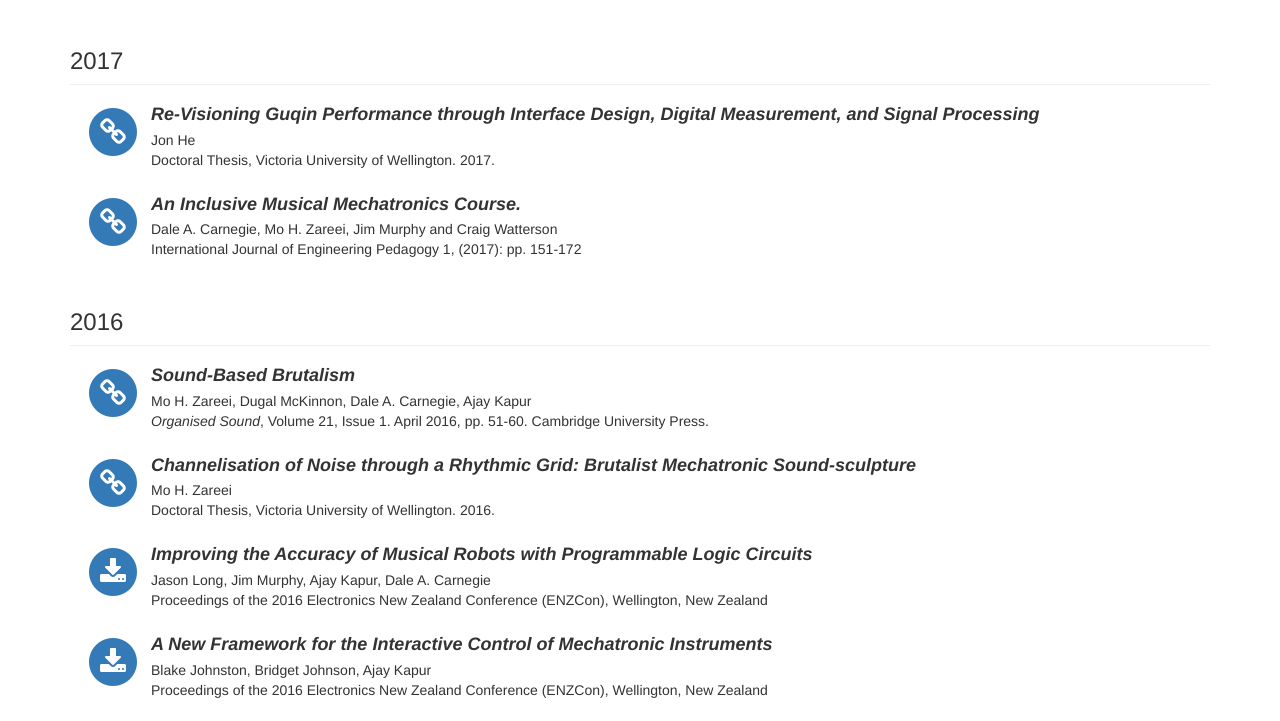
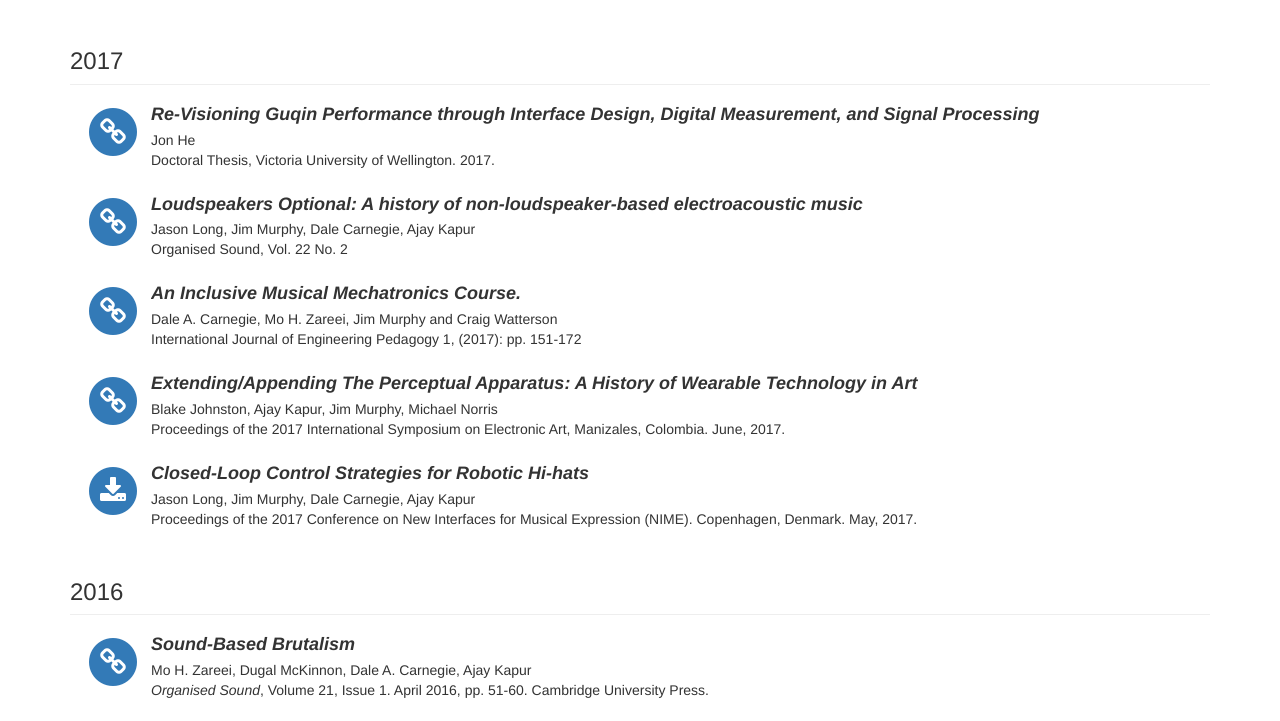
Before and after one commit to selct/selct.github.io, a plain HTML site: page publications.html in a window 1280 px wide. Shown: the part 686-1407 px from the top of the page. Drawn offline with nearby package versions, Linux system fonts and the light colour scheme.

Commit message:
add 2017 pubs

```diff
--- a/publications.html
+++ b/publications.html
@@ -238,6 +238,20 @@
                     <div class="pull-left">
                         <span class="fa-stack fa-2x">
                               <i class="fa fa-circle fa-stack-2x text-primary"></i>
+                              <a href = "https://doi.org/10.1017/S1355771817000103"><i class="fa fa-link fa-stack-1x fa-inverse"></a></i>
+                        </span>
+                    </div>
+                    <div class="media-body">
+                        <h4 class="media-heading"><em><strong>Loudspeakers Optional: A history of non-loudspeaker-based electroacoustic music</strong></em></h4>
+                        <p>Jason Long, Jim Murphy, Dale Carnegie, Ajay Kapur<br>
+                          Organised Sound, Vol. 22 No. 2
+                    </div>
+                </div>
+
+                <div class="media">
+                    <div class="pull-left">
+                        <span class="fa-stack fa-2x">
+                              <i class="fa fa-circle fa-stack-2x text-primary"></i>
                               <a href = "http://online-journals.org/index.php/i-jep/article/view/6641"><i class="fa fa-link fa-stack-1x fa-inverse"></a></i>
                         </span>
                     </div>
@@ -247,6 +261,35 @@
                         International Journal of Engineering Pedagogy 1, (2017):  pp. 151-172</p>
                     </div>
                 </div>
+
+                <div class="media">
+                    <div class="pull-left">
+                        <span class="fa-stack fa-2x">
+                              <i class="fa fa-circle fa-stack-2x text-primary"></i>
+                              <a href = "https://drive.google.com/file/d/0B1QrKDuaDC5BLUhtOTUycW9DRkU/view"><i class="fa fa-link fa-stack-1x fa-inverse"></a></i>
+                        </span>
+                    </div>
+                    <div class="media-body">
+                        <h4 class="media-heading"><em><strong>Extending/Appending The Perceptual Apparatus: A History of Wearable Technology in Art</strong></em></h4>
+                        <p>Blake Johnston, Ajay Kapur, Jim Murphy, Michael Norris<br>
+                          Proceedings of the 2017 International Symposium on Electronic Art, Manizales, Colombia. June, 2017.
+                    </div>
+                </div>
+
+                <div class="media">
+                    <div class="pull-left">
+                        <span class="fa-stack fa-2x">
+                              <i class="fa fa-circle fa-stack-2x text-primary"></i>
+                              <a href = "papers/conference/2017/hihat_robotic_jlong.pdf"><i class="fa fa-download fa-stack-1x fa-inverse"></a></i>
+                        </span>
+                    </div>
+                    <div class="media-body">
+                        <h4 class="media-heading"><em><strong>Closed-Loop Control Strategies for Robotic Hi-hats</strong></em></h4>
+                        <p>Jason Long, Jim Murphy, Dale Carnegie, Ajay Kapur<br>
+                          Proceedings of the 2017 Conference on New Interfaces for Musical Expression (NIME). Copenhagen, Denmark. May, 2017.
+                    </div>
+                </div>
+
             </div>
           </div>
 
```
